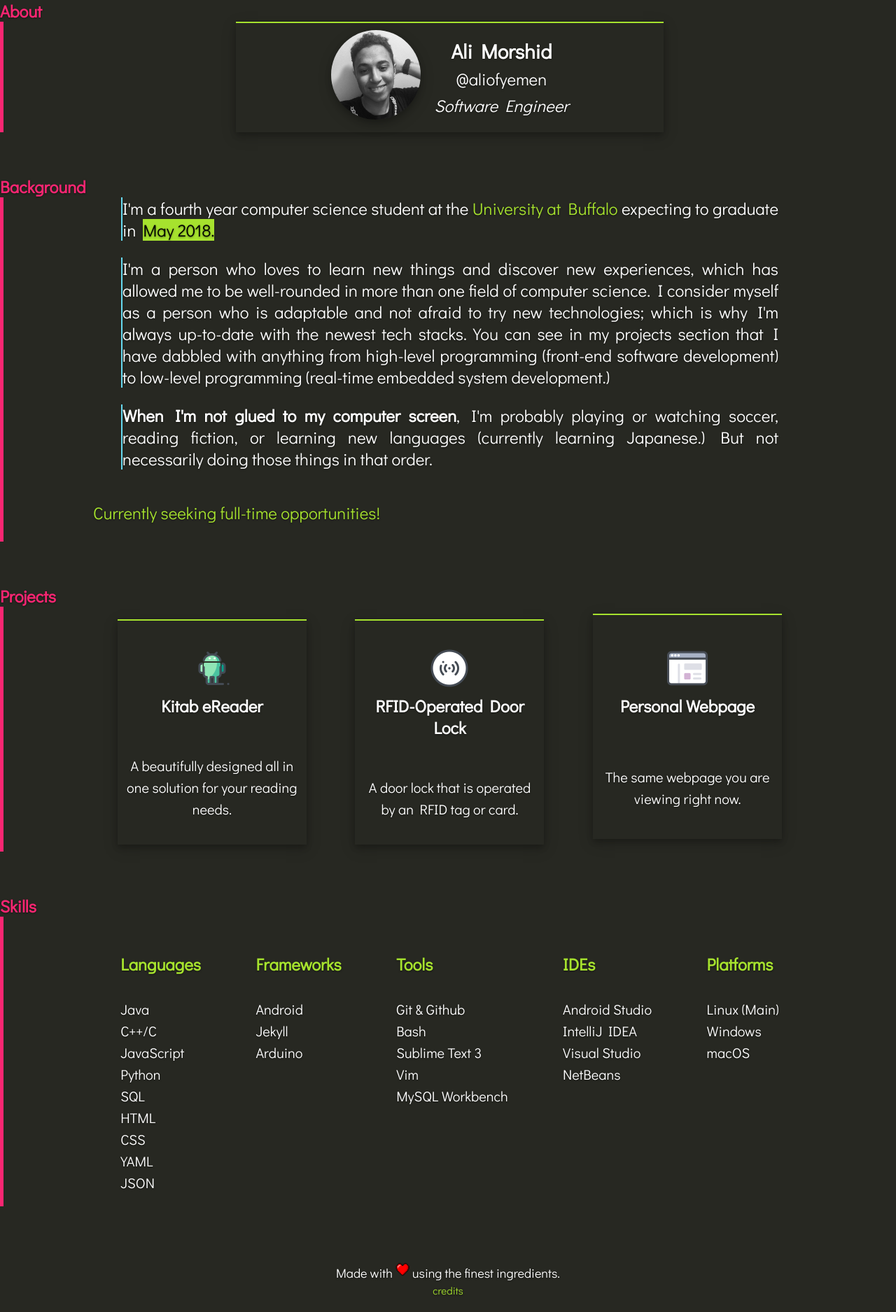
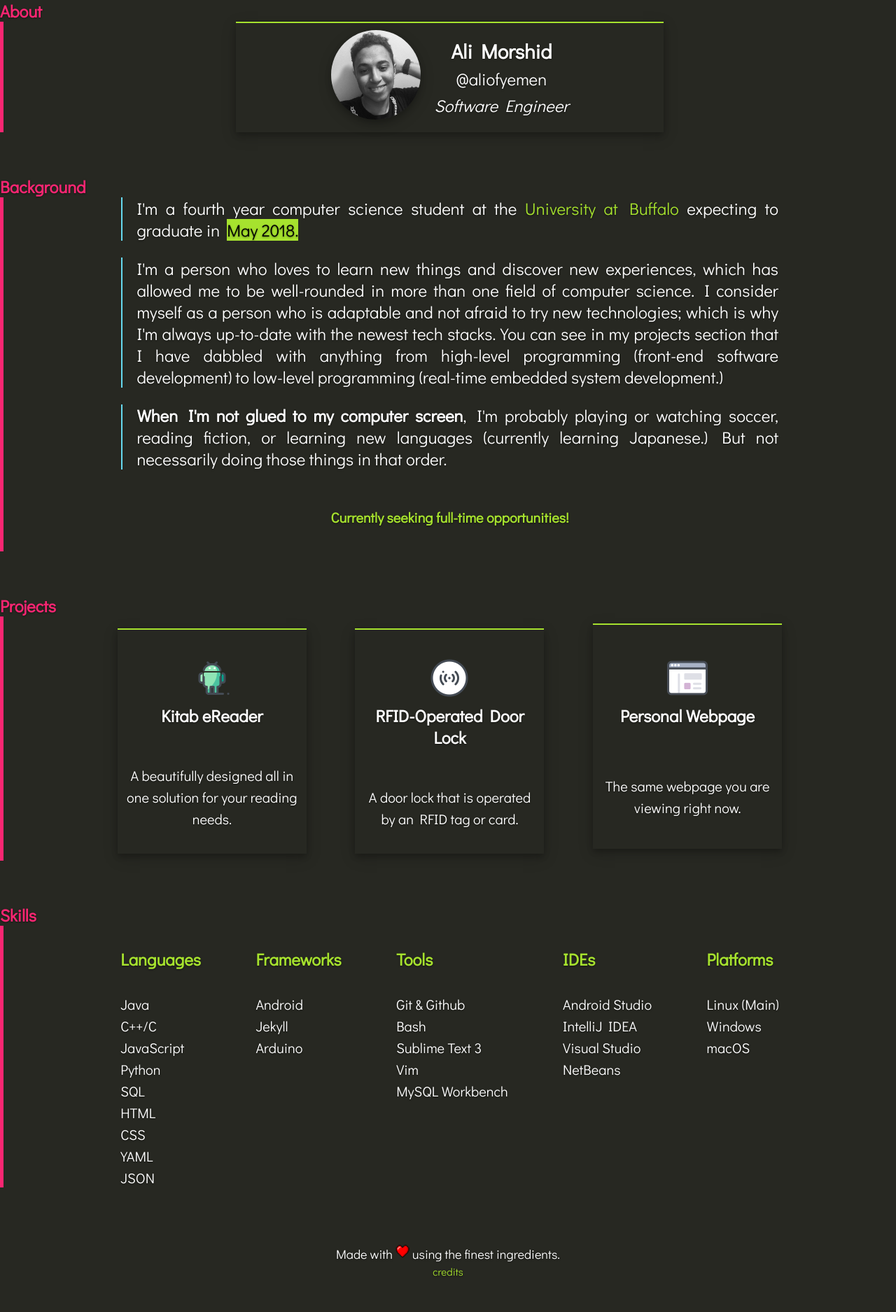
Before and after one commit to aliofyemen/aliofyemen.github.io, a Jekyll site: the page built from index.html, in a window 1280 px wide. Shown: the whole page at 70% size. Built offline with Jekyll 4.4.1, drawn with Linux system fonts in a browser that asks for light colours; some web fonts are replaced; after the commit the page ends 1848 px from its top, so only the background shows below that.

Commit message:
fixed some more visual bugs and layout issues

```diff
--- a/_includes/background.html
+++ b/_includes/background.html
@@ -7,7 +7,8 @@
 
     <blockquote><strong>When I'm not glued to my computer screen</strong>, I'm probably playing or watching soccer, reading fiction, or learning new languages (currently learning Japanese.) But not necessarily doing those things in that order.</blockquote>
 
-    {% include employment.html %}
-
+    <div class="employment">
+    	{% include employment.html %}
+    </div>
   </div>
 </section>
--- a/_includes/employment.html
+++ b/_includes/employment.html
@@ -1,3 +1,3 @@
 <a class="bounce" href="{{site.resume}}">
-  <p>Currently seeking full-time opportunities!</p>
+  <h5>Currently seeking full-time opportunities!</h5>
 </a>
--- a/_includes/skills.html
+++ b/_includes/skills.html
@@ -1,7 +1,6 @@
 <section class="section_skills">
   <div class="section_title">Skills</div>
   <div class="section_content">
-
     <div class="grid">
       {% for entry in site.data.skills %}
       <div class="skills">
@@ -9,7 +8,7 @@
       	{% for list in entry.list %}
       		<small> {{ list.item }} </small><br>
       	{% endfor %}
-    	  </div>
+   	  </div>
       {% endfor %}
     </div>
   </div>
--- a/css/stylesheet.css
+++ b/css/stylesheet.css
@@ -58,6 +58,7 @@ blockquote {
 	margin-top: 0;
 	text-align: justify;
     text-justify: inter-word;
+    padding-left: 2%;
 	border-left: 2.5px solid #66D9EF;
 }
 
@@ -186,8 +187,13 @@ mark {
     box-shadow: 0 4px 8px 0 rgba(0, 0, 0, 0.2), 0 6px 20px 0 rgba(0, 0, 0, 0.19);
 }
 
+/*
+	BACKGROUND
+*/
 
-
+.employment {
+	text-align: center;
+}
 /*
 	PORTFOLIO
 */
@@ -232,10 +238,6 @@ mark {
 	SKILLS
 */
 
-
-.skills {
-	margin: 20px;
-}
 
 /*
 	FOOTER
@@ -289,5 +291,11 @@ footer {
 
     .grid {
     	flex-direction: column;
+		justify-content: center;
+		align-items: center;
     }
+
+    .skills {
+		text-align: center;
+	}
 }
```
Also changed, not shown: 3 other files.
